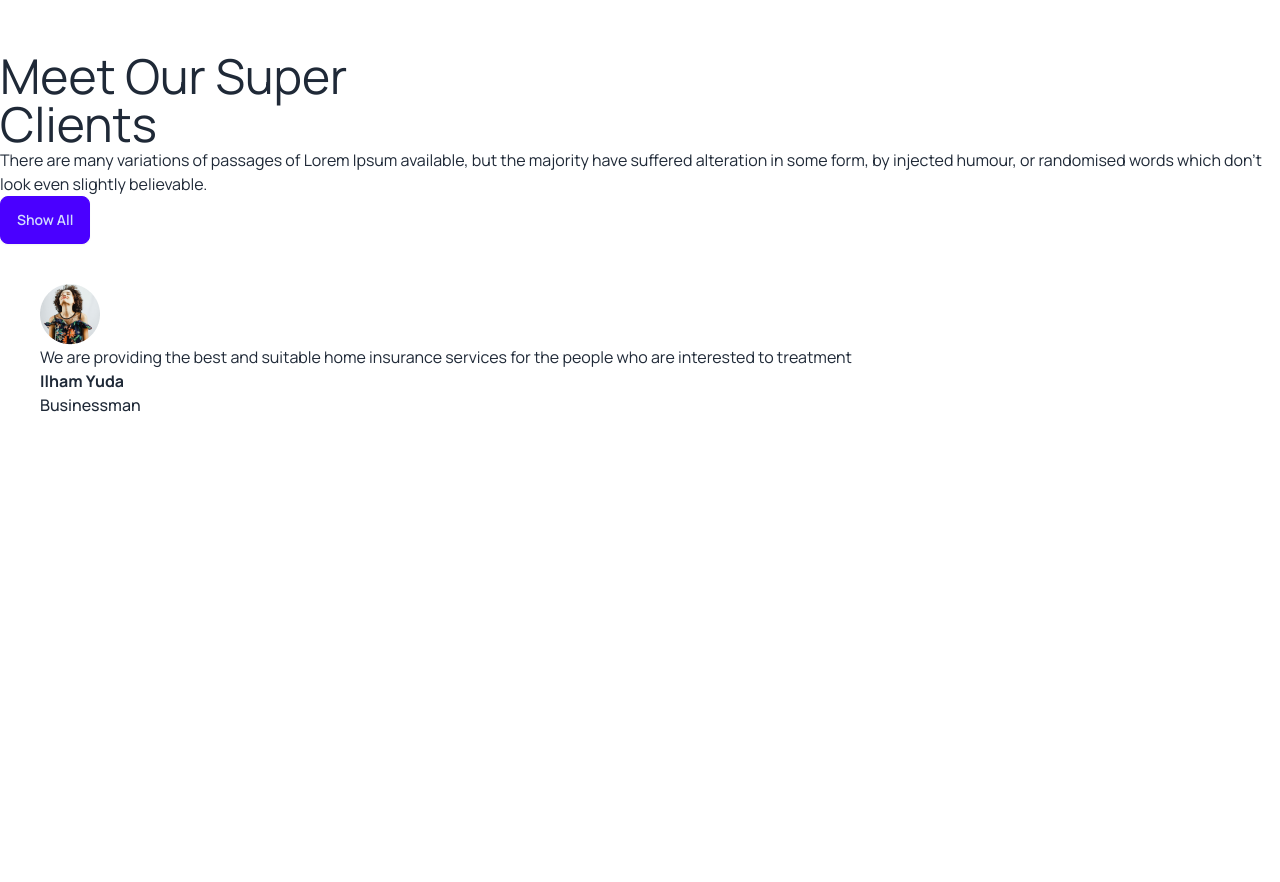
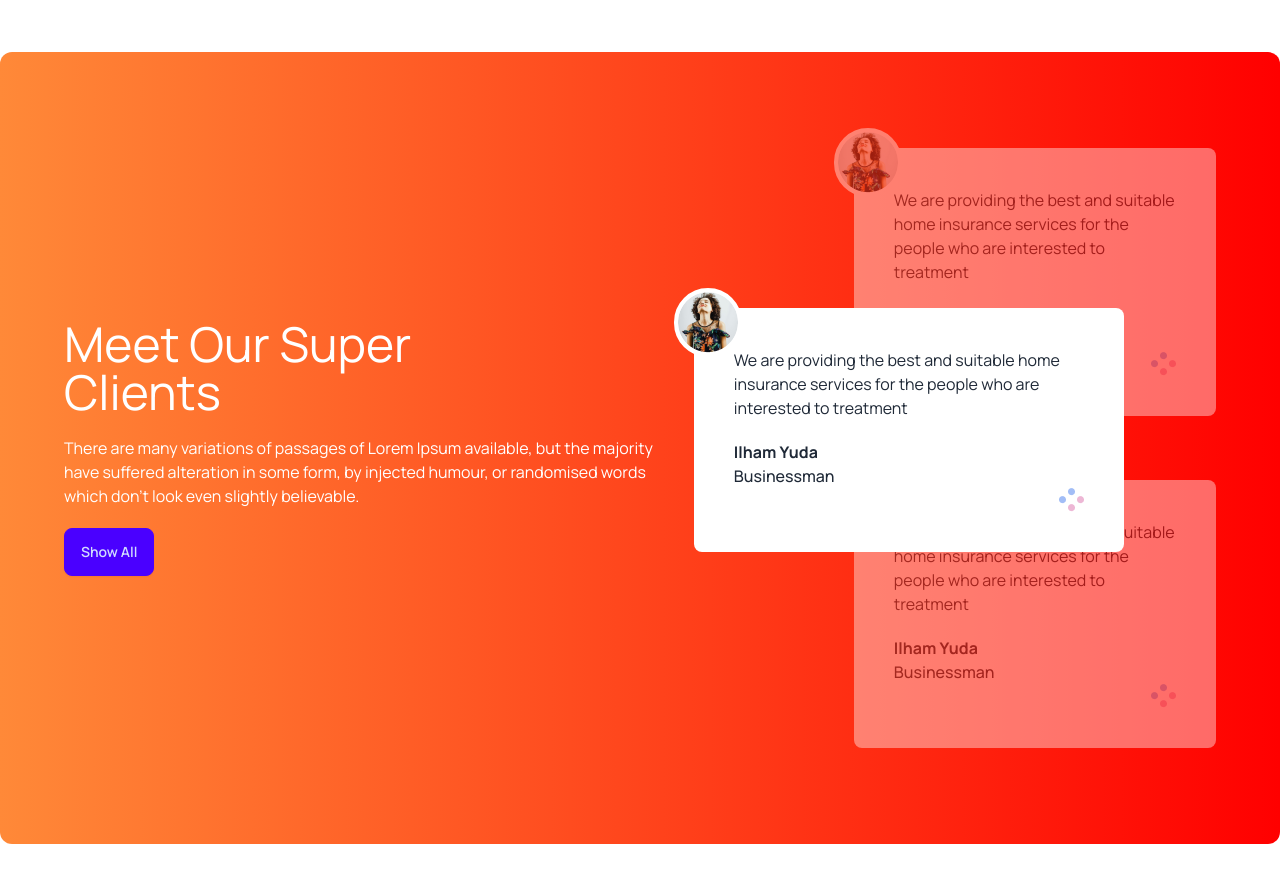
Before and after one commit to Raihan523/tea-house-project-with-daisyui, a plain HTML site: page index.html in a window 1280 px wide. Shown: the part 1940-2822 px from the top of the page. Before the commit the page ends 2493 px from the top, so only its background shows below. Drawn offline with nearby package versions, Linux system fonts and the light colour scheme.

Commit message:
review container

```diff
--- a/index.html
+++ b/index.html
@@ -140,21 +140,47 @@
           </div>
         </section>
         <!-- super client section -->
-        <section class="my-24">
-          <div>
-            <h2 class="text-5xl font-extrabolt">Meet Our Super <br>
-               Clients</h2>
-               <p>There are many variations of passages of Lorem Ipsum available, but the majority have suffered alteration in some form, by injected humour, or randomised words which don't look even slightly believable. </p>
+        <section class="my-24 flex flex-col lg:flex-row rounded-xl bg-gradient-to-r from-[#FF8938] to-[#F00] px-16 py-24 gap-24">
+          <div class=" flex lg:pr-24 items-center ">
+            <div class="space-y-5">
+              <h2 class="text-5xl font-extrabolt text-white">Meet Our Super <br>
+              Clients</h2>
+              <p class="text-white">There are many variations of passages of Lorem Ipsum available, but the majority have suffered alteration in some form, by injected humour, or randomised words which don't look even slightly believable. </p>
 
-               <button class="btn btn-primary">Show All</button>
+              <button class="btn btn-primary">Show All</button>
+            </div>
           </div>
-          <div>
-            <!-- review -->
-            <div class="p-10 bg-white rounded-lg" >
-              <img src="images/client.png" alt="">
+          <!-- review container -->
+          <div class="relative">
+            <!-- next review -->
+            <div class="relative z- mb-16 opacity-40 p-10 bg-white rounded-lg" >
+              <img class="absolute -left-5 -top-5 border-4 border-white rounded-full bg-white" src="images/client.png" alt="">
               <p>We are providing the best and suitable home insurance services for the people who are interested to treatment</p>
-              <h4 class="font-bold">Ilham Yuda</h4>
-              <p class="font-medium">Businessman</p>
+              <h4 class="font-bold mt-5">Ilham Yuda</h4>
+              <p class="font-medium ">Businessman</p>
+              <div class="flex justify-end">
+                <img src="images/circles.png" alt="">
+              </div>
+            </div>
+            <!--current review -->
+            <div class="absolute z-20 top-40 lg:-left-40 lg:w-[430px] p-10 bg-white rounded-lg" >
+              <img class="absolute -left-5 -top-5 border-4 border-white rounded-full bg-white" src="images/client.png" alt="">
+              <p>We are providing the best and suitable home insurance services for the people who are interested to treatment</p>
+              <h4 class="font-bold mt-5">Ilham Yuda</h4>
+              <p class="font-medium ">Businessman</p>
+              <div class="flex justify-end">
+                <img src="images/circles.png" alt="">
+              </div>
+            </div>
+            <!--previous review -->
+            <div class=" opacity-40 z-10 relative p-10 bg-white rounded-lg" >
+              <img class="absolute -left-5 -top-5 border-4 border-white rounded-full bg-white" src="images/client.png" alt="">
+              <p>We are providing the best and suitable home insurance services for the people who are interested to treatment</p>
+              <h4 class="font-bold mt-5">Ilham Yuda</h4>
+              <p class="font-medium ">Businessman</p>
+              <div class="flex justify-end">
+                <img src="images/circles.png" alt="">
+              </div>
             </div>
           </div>
         </section>
```
